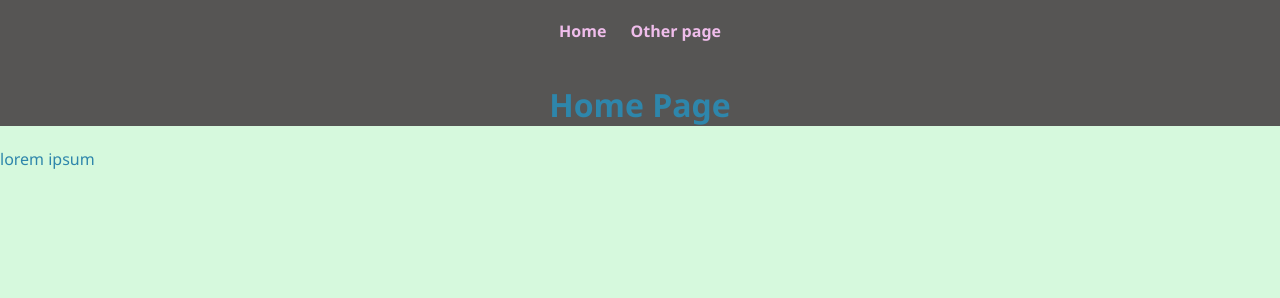
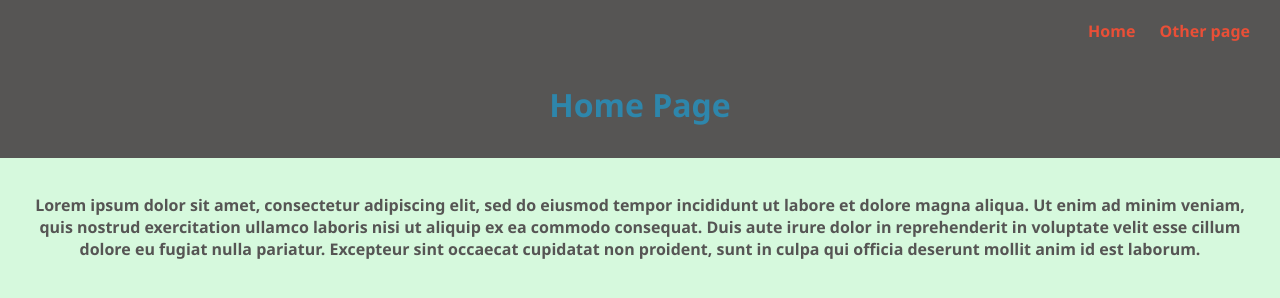
Before and after one commit to jwelty-2028/stackblitz-website, a plain HTML site: page index.html in a window 1280 px wide. Drawn offline with Linux system fonts and the light colour scheme; a script that the page names is missing.

Commit message:
4 files modified

```diff
--- a/index.html
+++ b/index.html
@@ -20,7 +20,9 @@
         <h1>Home Page</h1>
     </header>
     <main>
-      <p>lorem ipsum</p>
+        <div class="intro">
+          <p>Lorem ipsum dolor sit amet, consectetur adipiscing elit, sed do eiusmod tempor incididunt ut labore et dolore magna aliqua. Ut enim ad minim veniam, quis nostrud exercitation ullamco laboris nisi ut aliquip ex ea commodo consequat. Duis aute irure dolor in reprehenderit in voluptate velit esse cillum dolore eu fugiat nulla pariatur. Excepteur sint occaecat cupidatat non proident, sunt in culpa qui officia deserunt mollit anim id est laborum.</p>
+        </div>
     </main>
   </body>
 </html>
--- a/script.js
+++ /dev/null
@@ -1 +0,0 @@
-console.log('Hello!');
--- a/styles.css
+++ b/styles.css
@@ -1,12 +1,13 @@
 body {
   margin: 0;
   font-family: 'Segoe UI', Tahoma, Geneva, Verdana, sans-serif;
-  color: #2e86ab;
   background-color: #d6f9dd;
+  color: #565554;
+  font-weight: 600;
 }
 nav {
   background-color: #565554;
-  text-align: center;
+  text-align: right;
   padding: 20px;
   font-weight: 700;
   margin-bottom: 0%;
@@ -14,14 +15,26 @@ nav {
 
 nav a {
   padding: 10px;
-  color: #efbdeb;
+  color: #e94f37;
   text-decoration-line: none;
 }
 
 header {
+  color: #2e86ab;
   text-align: center;
   background-color: #565554;
   margin-top: 0%;
+  padding-bottom: 10px;
+}
+
+header span {
+  padding: 0px;
+  margin: 0px;
+}
+
+main {
+  text-align: center;
+  padding: 20px;
 }
 
 /* https://coolors.co/d6f9dd-565554-2e86ab-e94f37-efbdeb */
```
Also changed, not shown: page2.html (+8 -7 lines).
